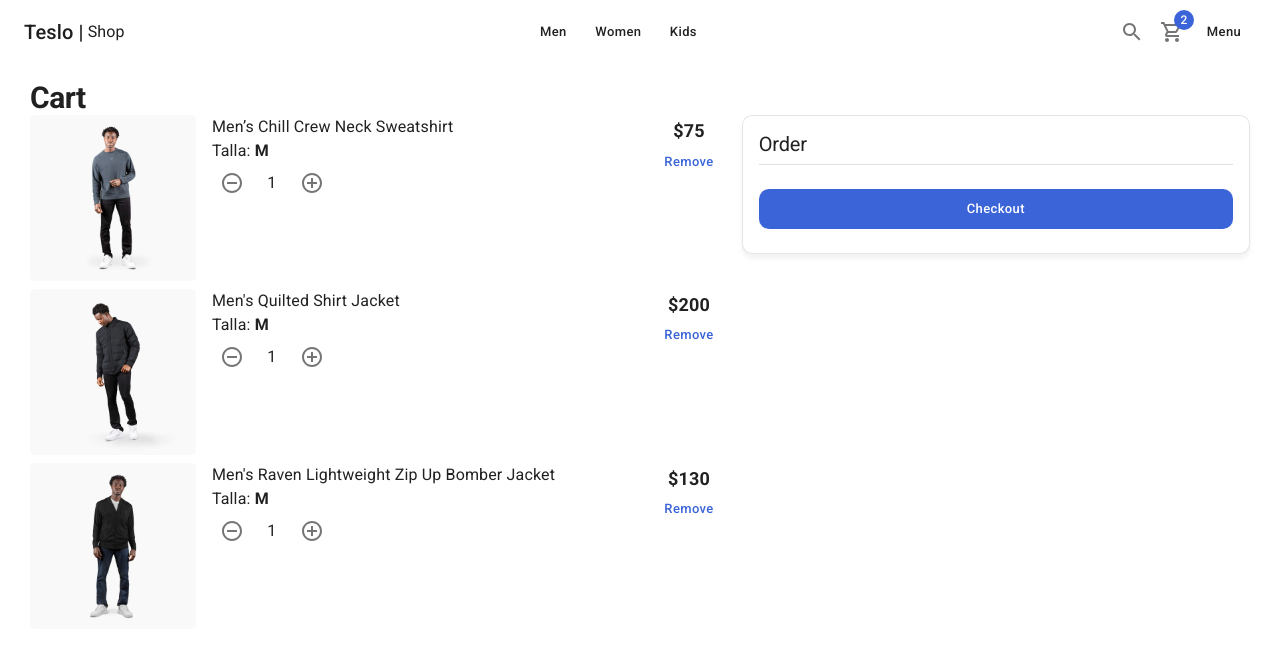
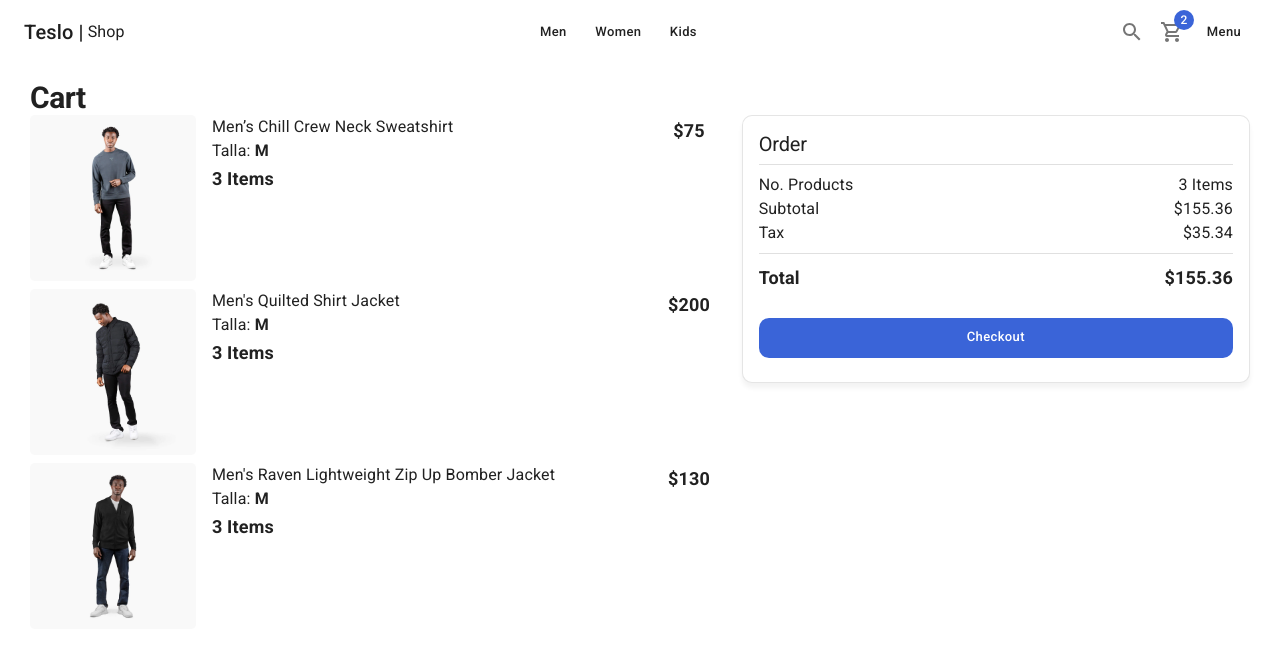
Before and after one commit to Xanul/teslo-shop-next, a Next.js app: page /cart in a window 1280 px wide. Shown: the top 656 px of the page. Built offline with nearby package versions, Linux system fonts and the light colour scheme.

Commit message:
Created OrdenSummary on /components/cart to show the orden summary on the cart

```diff
--- a/components/cart/CartList.tsx
+++ b/components/cart/CartList.tsx
@@ -1,6 +1,8 @@
 import { initialData } from "@/database/products"
-import { CardActionArea, CardMedia, Grid, Link, Typography, Box, Button } from "@mui/material"
+import { Delete } from "@mui/icons-material";
+import { CardActionArea, CardMedia, Grid, Link, Typography, Box, Button, Divider } from "@mui/material"
 import NextLink from 'next/link';
+import { FC } from "react";
 import { ItemCounter } from "../ui";
 
 const productsInCart = [
@@ -9,7 +11,11 @@ const productsInCart = [
   initialData.products[2]
 ]
 
-export const CartList = () => {
+interface Props {
+  editable: boolean;
+}
+
+export const CartList: FC<Props> = ({ editable = false }) => {
 
   return (
     <>
@@ -34,17 +40,25 @@ export const CartList = () => {
               <Box display="flex" flexDirection="column">
                 <Typography variant="body1">{product.title}</Typography>
                 <Typography variant="body1">Talla: <strong>M</strong></Typography>
-                {/* Condicional */}
-                <ItemCounter />
+                {
+                  editable
+                  ? <ItemCounter />
+                  : <Typography variant="subtitle1">3 Items</Typography>
+                }
+                {
+                  editable && (
+                    <Button variant="outlined" color="secondary" sx={{width:"100px", fontSize: 12}} fullWidth={true}>
+                      <Delete sx={{fontSize: 17, mr: 1}}/>
+                      Remove
+                    </Button>
+                  )
+                }
               </Box>
             </Grid>
             <Grid item xs={2} display="flex" alignItems="center" flexDirection="column">
               <Typography variant="subtitle1"> {`$${product.price}`} </Typography>
-              {/* Editable */}
-              <Button variant="text" color="secondary">
-                Remove
-              </Button>
             </Grid>
+
           </Grid>
         ))
       }
--- /dev/null
+++ b/components/cart/OrdenSummary.tsx
@@ -0,0 +1,36 @@
+import { Divider, Grid, Typography } from "@mui/material"
+
+
+export const OrdenSummary = () => {
+  return (
+    <Grid container>
+      <Grid item xs={6}>
+        <Typography>No. Products</Typography>
+      </Grid>
+      <Grid item xs={6} display="flex" justifyContent="end">
+        <Typography>3 Items</Typography>
+      </Grid>
+      <Grid item xs={6}>
+        <Typography>Subtotal</Typography>
+      </Grid>
+      <Grid item xs={6} display="flex" justifyContent="end">
+        <Typography>{`$${155.36}`}</Typography>
+      </Grid>
+      <Grid item xs={6}>
+        <Typography>Tax</Typography>
+      </Grid>
+      <Grid item xs={6} display="flex" justifyContent="end">
+        <Typography>{`$${35.34}`}</Typography>
+      </Grid>
+      <Grid item xs={12}>
+        <Divider sx={{my: 1}}/>
+      </Grid>
+      <Grid item xs={6}>
+        <Typography variant="subtitle1">Total</Typography>
+      </Grid>
+      <Grid item xs={6} display="flex" justifyContent="end">
+        <Typography variant="subtitle1">{`$${155.36}`}</Typography>
+      </Grid>
+    </Grid>
+  )
+}
--- a/components/cart/index.ts
+++ b/components/cart/index.ts
@@ -1 +1,2 @@
 export * from './CartList';
+export * from './OrdenSummary';
--- a/pages/cart/index.tsx
+++ b/pages/cart/index.tsx
@@ -2,6 +2,7 @@ import { CartList } from "@/components/cart";
 import { ShopLayout } from "@/components/layout";
 import { Button, Card, CardContent, Divider, Grid, Typography } from "@mui/material";
 import { Box } from "@mui/system";
+import { OrdenSummary } from '../../components/cart/OrdenSummary';
 
 const CartPage = () => {
   return (
@@ -16,7 +17,7 @@ const CartPage = () => {
             <CardContent>
               <Typography variant="h2">Order</Typography>
               <Divider sx={{my:1}}/>
-              {/* Order Summary */}
+              <OrdenSummary />
               <Box sx={{mt:3}}>
                 <Button color="secondary" className="circular-btn" fullWidth sx={{height: 40}}>
                   Checkout
```
